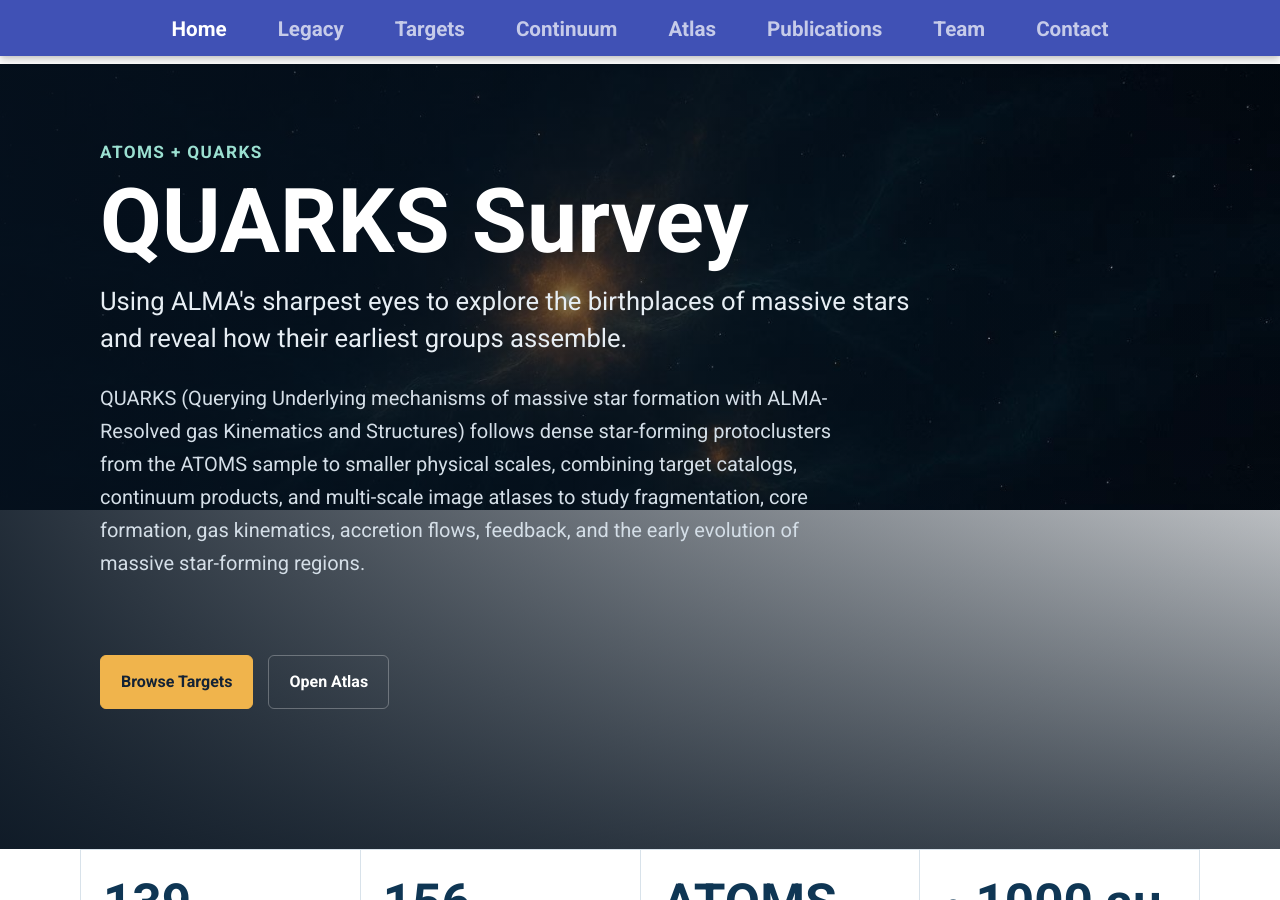
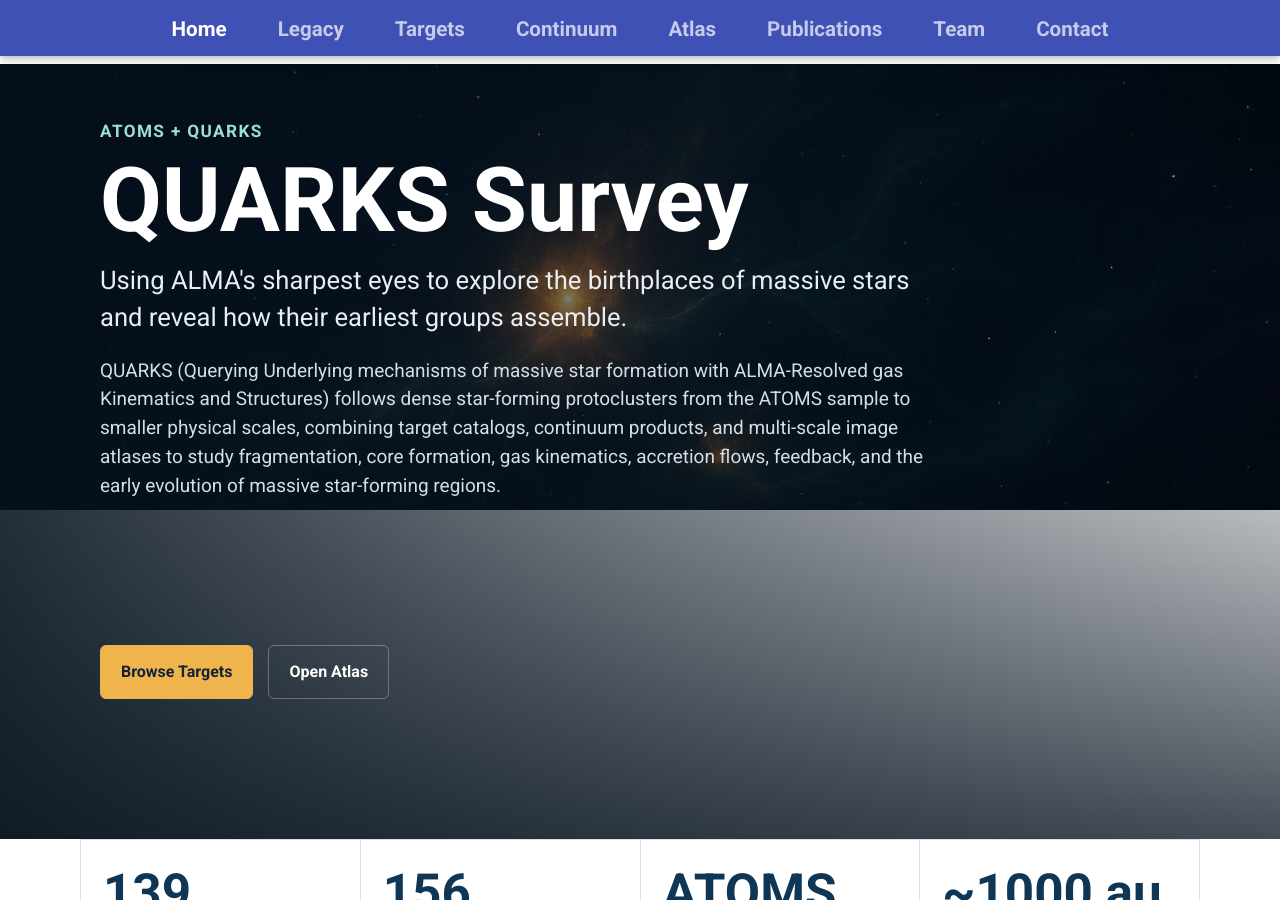
Before and after one commit to ALMAQUARKS/almaquarks.github.io, an MkDocs documentation site: the page built from docs/index.md, in a window 1280 px wide and 900 px high. Built offline with MkDocs 1.6.1 and Material for MkDocs 9.7.7, drawn with Linux system fonts in a browser that asks for light colours.

Commit message:
Adjust homepage hero spacing

```diff
--- a/docs/stylesheets/extra.css
+++ b/docs/stylesheets/extra.css
@@ -161,7 +161,7 @@
 }
 
 .quarks-hero__content > :not(.quarks-actions) {
-    transform: translateY(-1.35rem);
+    transform: translateY(-2.4rem);
 }
 
 .quarks-kicker {
@@ -192,18 +192,18 @@
 }
 
 .quarks-summary {
-    max-width: 760px;
-    margin: 1.2rem 0 0;
+    max-width: 840px;
+    margin: 1rem 0 0;
     color: #d4dee7;
-    font-size: 1rem;
-    line-height: 1.65;
+    font-size: 0.95rem;
+    line-height: 1.52;
 }
 
 .quarks-actions {
     display: flex;
     flex-wrap: wrap;
     gap: 0.75rem;
-    margin-top: 2.4rem;
+    margin-top: 4.8rem;
 }
 
 .md-typeset .quarks-button {
@@ -1429,6 +1429,7 @@
     .quarks-actions {
         display: grid;
         grid-template-columns: 1fr;
+        margin-top: 1.6rem;
     }
 
     .md-typeset .quarks-button {
```
